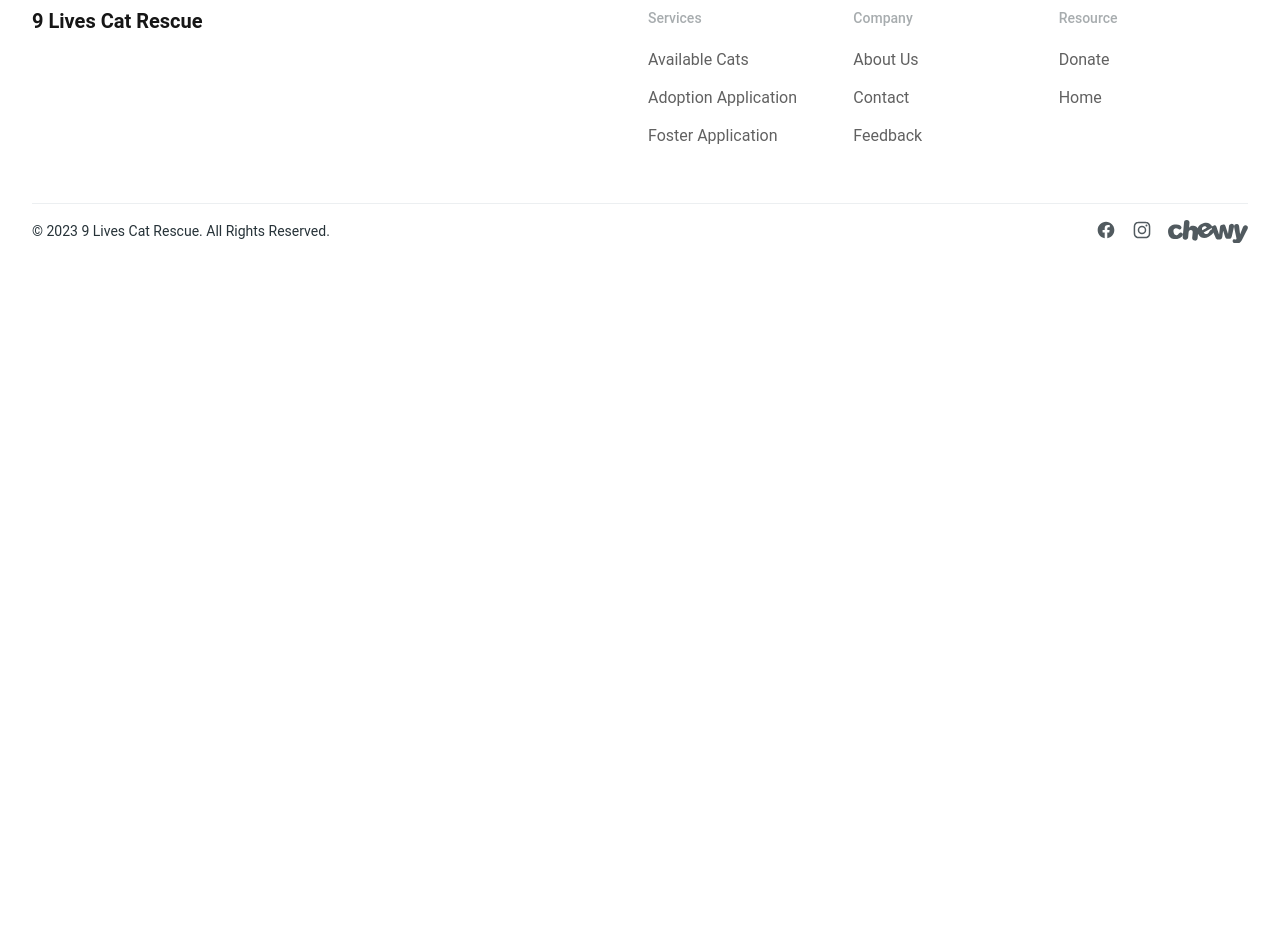
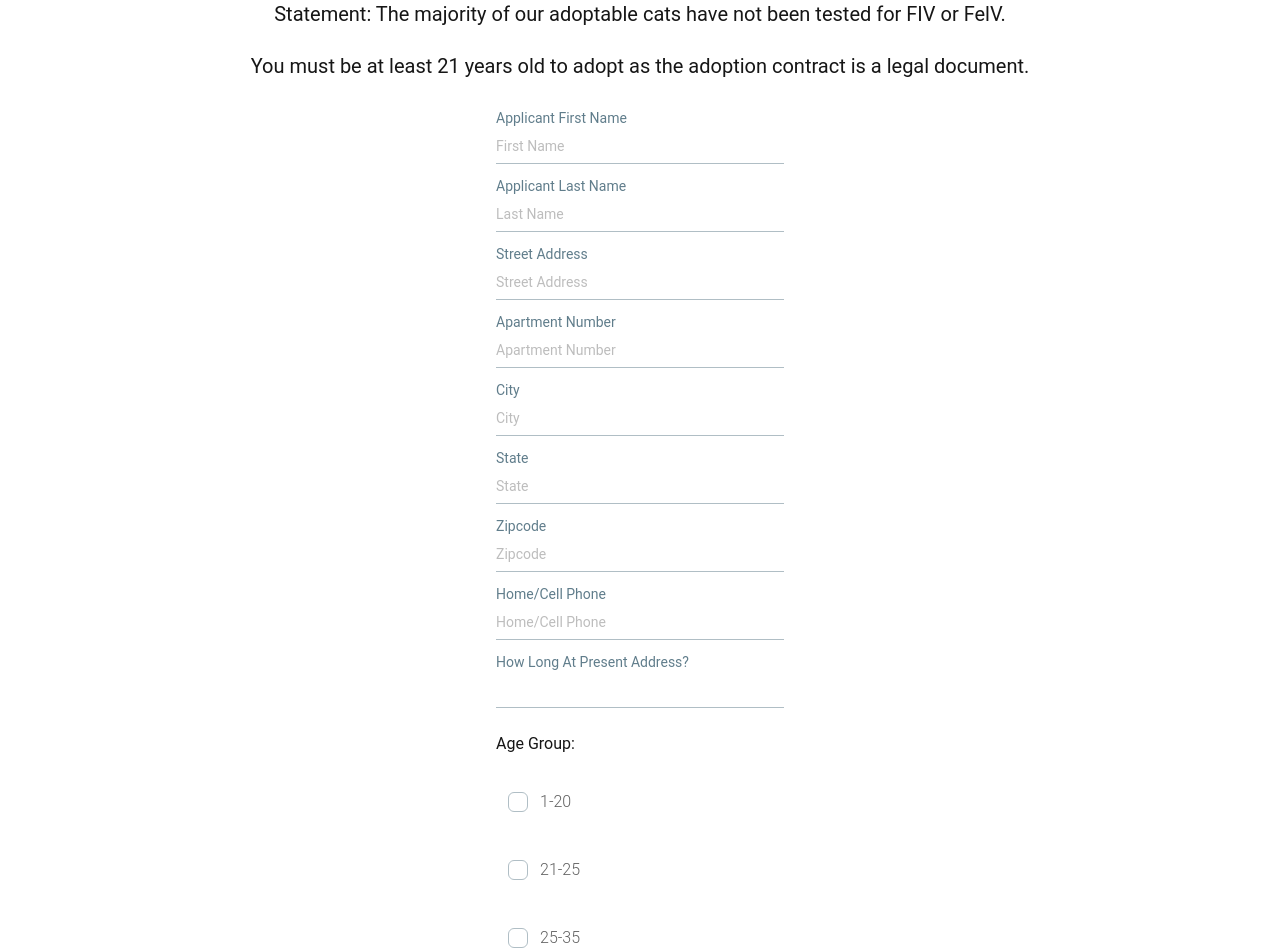
Before and after one commit to vanatech/ninelivescatrescue, a React (Create React App) app in the folder NineLivesCatRescue/ClientApp/: page /adoption-application in a window 1280 px wide. Shown: the part 100-1052 px from the top of the page. Before the commit the page ends 800 px from the top, so only its background shows below. Built offline with nearby package versions, Linux system fonts and the light colour scheme.

Commit message:
Add feature adoption application

```diff
--- /dev/null
+++ b/NineLivesCatRescue/ClientApp/src/components/Adoption Application/AdoptionApplication.jsx
@@ -0,0 +1,34 @@
+import React from 'react';
+import {Checkbox, Input} from "@material-tailwind/react";
+
+export default function AdoptionApplication() {
+  return (
+    <>
+      <div className="flex flex-col justify-center items-center my-10 gap-6">
+        <h2 className="text-xl">Statement: The majority of our adoptable cats have not been tested for FIV or FelV.
+      </h2>
+      <h2 className="text-xl">You must be at least 21 years old to adopt as the adoption contract is a legal document.</h2>
+      </div>
+
+      <form action="" className="flex justify-center">
+        <div className="flex flex-col w-72 gap-6">
+          <Input variant="static" label="Applicant First Name" placeholder="First Name" />
+          <Input variant="static" label="Applicant Last Name" placeholder="Last Name" />
+          <Input variant="static" label="Street Address" placeholder="Street Address" />
+          <Input variant="static" label="Apartment Number" placeholder="Apartment Number" />
+          <Input variant="static" label="City" placeholder="City" />
+          <Input variant="static" label="State" placeholder="State" />
+          <Input variant="static" label="Zipcode" placeholder="Zipcode" />
+          <Input variant="static" label="Home/Cell Phone" placeholder="Home/Cell Phone" />
+          <Input variant="static" label="How Long At Present Address?" placeholder="" />
+          <label>Age Group:</label>
+          <Checkbox label="1-20" />
+          <Checkbox label="21-25" />
+          <Checkbox label="25-35" />
+          <Checkbox label="36-59" />
+          <Checkbox label="60+" />
+        </div>
+      </form>
+    </>
+  );
+}
```
Also changed, not shown: NineLivesCatRescue/ClientApp/src/AppRoutes.js (+6 -1 lines).
